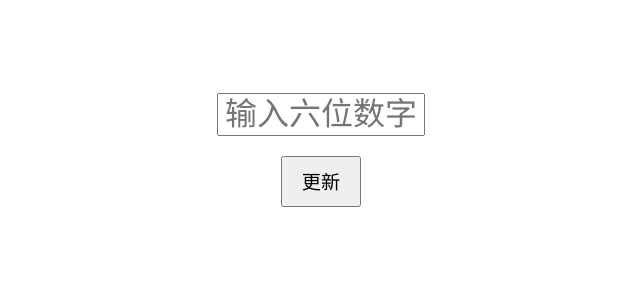
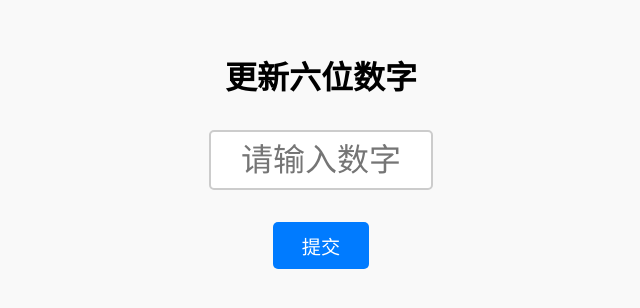
Before and after one commit to leahxl/live-code-display, a plain HTML site: page update.html in a window 1280 px wide. Shown: the part 242-550 px from the top of the page, without its empty margins (319-959 px from the left). Drawn offline with Linux system fonts and the light colour scheme.

Commit message:
Update update.html

```diff
--- a/update.html
+++ b/update.html
@@ -1,8 +1,9 @@
 <!DOCTYPE html>
 <html lang="zh">
 <head>
-  <meta charset="UTF-8" />
+  <meta charset="UTF-8">
   <title>更新数字</title>
+  <meta name="viewport" content="width=device-width, initial-scale=1.0" />
   <style>
     body {
       font-family: sans-serif;
@@ -12,72 +13,72 @@
       justify-content: center;
       height: 100vh;
       margin: 0;
+      background: #f9f9f9;
+    }
+    h1 {
+      margin-bottom: 1em;
     }
     input {
       font-size: 2em;
       width: 200px;
       text-align: center;
+      padding: 0.3em;
+      margin-bottom: 1em;
+      border: 2px solid #ccc;
+      border-radius: 5px;
     }
     button {
       font-size: 1.2em;
-      margin-top: 1em;
-      padding: 0.5em 1em;
+      padding: 0.5em 1.5em;
+      border: none;
+      border-radius: 5px;
+      background-color: #007bff;
+      color: white;
+      cursor: pointer;
+    }
+    button:hover {
+      background-color: #0056b3;
     }
     #status {
       margin-top: 1em;
       font-size: 1em;
-      color: green;
     }
   </style>
 </head>
 <body>
-  <input type="text" id="number" placeholder="输入六位数字" maxlength="6" />
-  <button onclick="updateData()">更新</button>
+  <h1>更新六位数字</h1>
+  <input id="numInput" maxlength="6" placeholder="请输入数字" />
+  <button onclick="updateCode()">提交</button>
   <div id="status"></div>
 
   <script>
-    const token = "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";  //
-    const username = "leahxl";
-    const repo = "live-code-display";
-    const filePath = "data.json";
+    async function updateCode() {
+      const code = document.getElementById("numInput").value;
+      const status = document.getElementById("status");
 
-    async function updateData() {
-      const input = document.getElementById("number").value;
-      const status = document.getElementById("status");
-      if (!/^\d{1,6}$/.test(input)) {
-        status.textContent = "请输入1~6位数字。";
+      if (!/^\d{6}$/.test(code)) {
+        status.textContent = "请输入 6 位数字";
         status.style.color = "red";
         return;
       }
 
-      // 获取文件的 SHA
-      const res1 = await fetch(`https://api.github.com/repos/${username}/${repo}/contents/${filePath}`, {
-        headers: {
-          Authorization: `token ${token}`,
-        },
-      });
-      const file = await res1.json();
+      try {
+        const response = await fetch("https://gh-updater-i272rs788-leahxls-projects.vercel.app/api/update", {
+          method: "POST",
+          headers: { "Content-Type": "application/json" },
+          body: JSON.stringify({ code })
+        });
 
-      // 更新文件
-      const content = btoa(JSON.stringify({ value: input }, null, 2));
-      const res2 = await fetch(`https://api.github.com/repos/${username}/${repo}/contents/${filePath}`, {
-        method: "PUT",
-        headers: {
-          Authorization: `token ${token}`,
-          "Content-Type": "application/json",
-        },
-        body: JSON.stringify({
-          message: "自动更新 data.json",
-          content: content,
-          sha: file.sha,
-        }),
-      });
-
-      if (res2.ok) {
-        status.textContent = "更新成功！";
-        status.style.color = "green";
-      } else {
-        status.textContent = "更新失败。请检查网络或权限。";
+        const result = await response.json();
+        if (response.ok) {
+          status.textContent = "更新成功：" + code;
+          status.style.color = "green";
+        } else {
+          status.textContent = result.message || "更新失败";
+          status.style.color = "red";
+        }
+      } catch (error) {
+        status.textContent = "网络错误或服务未响应";
         status.style.color = "red";
       }
     }
```
